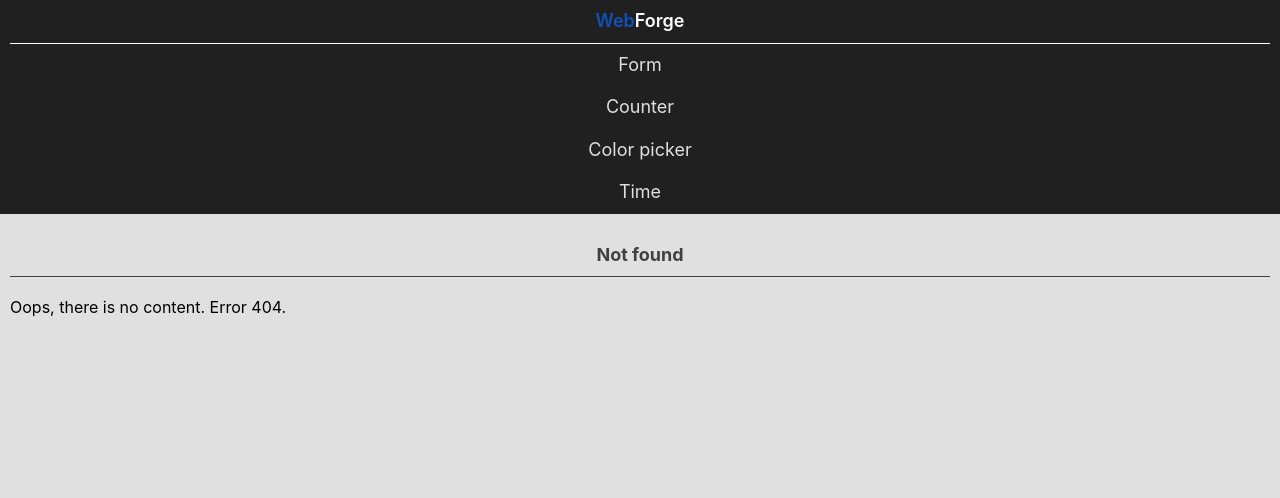
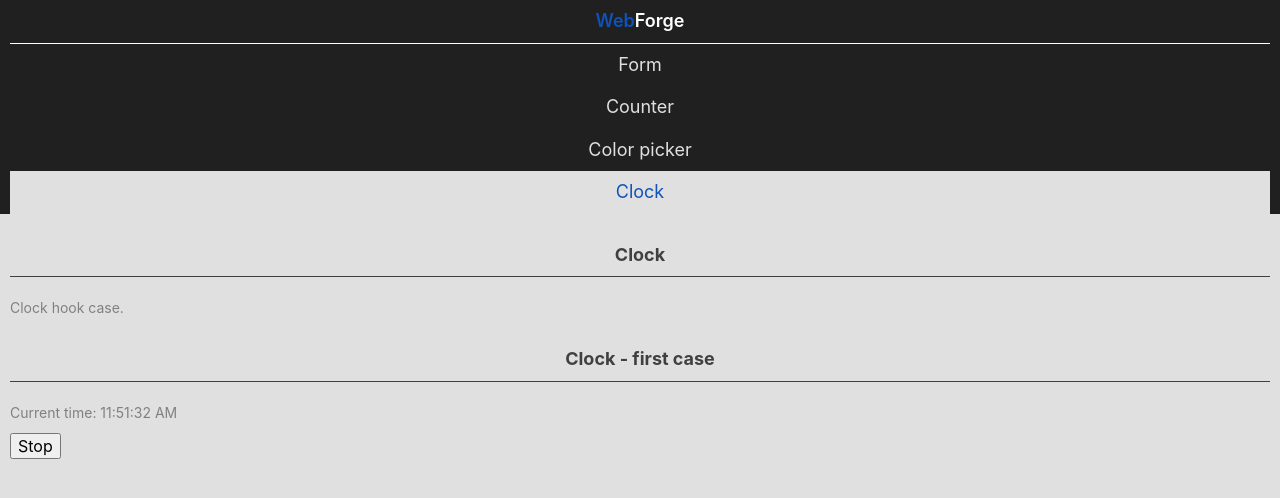
Before and after one commit to basesnel/react-system-01-hooks, a React (Create React App) app: page /react-system-01-hooks/clock in a window 1280 px wide. Before the commit this address had no page. Shown: the top 498 px of the page. Built offline with nearby package versions, Linux system fonts and the light colour scheme.

Commit message:
Clock state practice

```diff
--- a/src/components/App.jsx
+++ b/src/components/App.jsx
@@ -4,7 +4,7 @@ import { HomePage } from '../pages/HomePage';
 import { CounterPage } from '../pages/CounterPage';
 import { ColorPickerPage } from '../pages/ColorPickerPage';
 import { FormPage } from '../pages/FormPage';
-import { TimePage } from '../pages/TimePage';
+import { ClockPage } from '../pages/ClockPage';
 import { NotFoundPage } from '../pages/NotFoundPage';
 
 import { AppBar } from './AppBar/AppBar';
@@ -20,7 +20,7 @@ function App() {
         <Route path="/form" element={<FormPage />} />
         <Route path="/counter" element={<CounterPage />} />
         <Route path="/colorpicker" element={<ColorPickerPage />} />
-        <Route path="/time" element={<TimePage />} />
+        <Route path="/clock" element={<ClockPage />} />
         <Route path="*" element={<NotFoundPage />} />
       </Routes>
     </>
--- /dev/null
+++ b/src/components/Clock/Clock.jsx
@@ -0,0 +1,29 @@
+import { useEffect, useState } from 'react';
+
+import { Text } from 'components/Text/Text';
+
+export const Clock = () => {
+  const [time, setTime] = useState(() => new Date());
+
+  let intervalId = null;
+
+  useEffect(() => {
+    intervalId = setInterval(() => {
+      console.log('This interval every 1000ms ' + Date.now());
+      setTime(new Date());
+    }, 1000);
+  }, []);
+
+  const stop = () => {
+    clearInterval(intervalId);
+  };
+
+  console.log(intervalId);
+
+  return (
+    <>
+      <Text>Current time: {time.toLocaleTimeString()}</Text>
+      <button onClick={stop}>Stop</button>
+    </>
+  );
+};
--- a/src/components/NavBar/NavBar.jsx
+++ b/src/components/NavBar/NavBar.jsx
@@ -41,9 +41,9 @@ export const NavBar = () => {
             className={({ isActive }) =>
               isActive ? css.navlinkactive : css.navlink
             }
-            to="/time"
+            to="/clock"
           >
-            Time
+            Clock
           </NavLink>
         </li>
       </ul>
--- a/src/index.js
+++ b/src/index.js
@@ -6,9 +6,9 @@ import App from './components/App';
 
 const root = ReactDOM.createRoot(document.getElementById('root'));
 root.render(
-  <StrictMode>
-    <BrowserRouter basename="/react-system-01-hooks">
-      <App />
-    </BrowserRouter>
-  </StrictMode>
+  // <StrictMode>
+  <BrowserRouter basename="/react-system-01-hooks">
+    <App />
+  </BrowserRouter>
+  // </StrictMode>
 );
--- /dev/null
+++ b/src/pages/ClockPage.jsx
@@ -0,0 +1,19 @@
+import { Clock } from 'components/Clock/Clock';
+import { Container } from 'components/Container/Container';
+import { Title } from 'components/Title/Title';
+import { Text } from 'components/Text/Text';
+
+export const ClockPage = () => {
+  return (
+    <main>
+      <Container>
+        <Title level={1} caption="Clock" />
+        <Text>Clock hook case.</Text>
+      </Container>
+      <Container>
+        <Title level={1} caption="Clock - first case" />
+        <Clock />
+      </Container>
+    </main>
+  );
+};
--- a/src/pages/TimePage.jsx
+++ /dev/null
@@ -1,13 +0,0 @@
-import { Container } from 'components/Container/Container';
-import { Title } from 'components/Title/Title';
-
-export const TimePage = () => {
-  return (
-    <main>
-      <Container>
-        <Title level={1} caption="Time" />
-        <p>Time hook case.</p>
-      </Container>
-    </main>
-  );
-};
```
